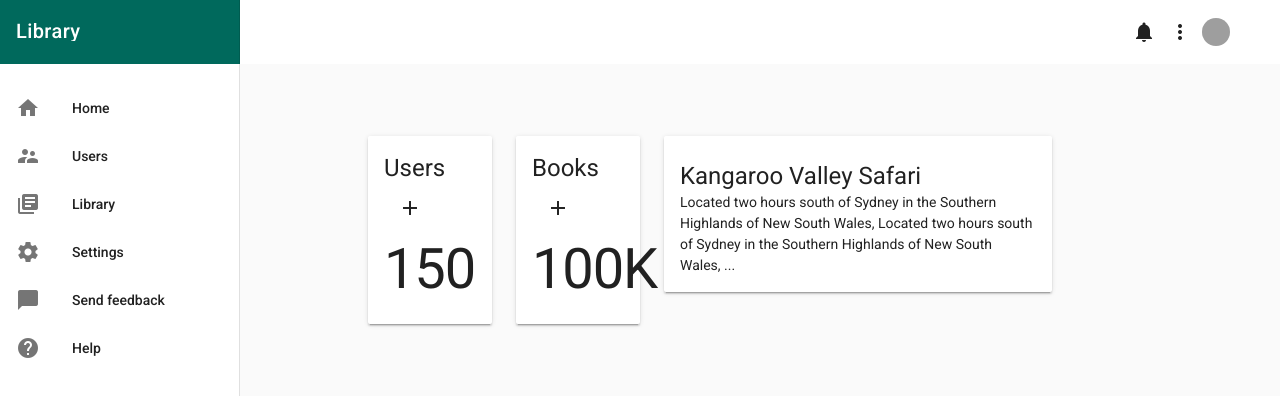
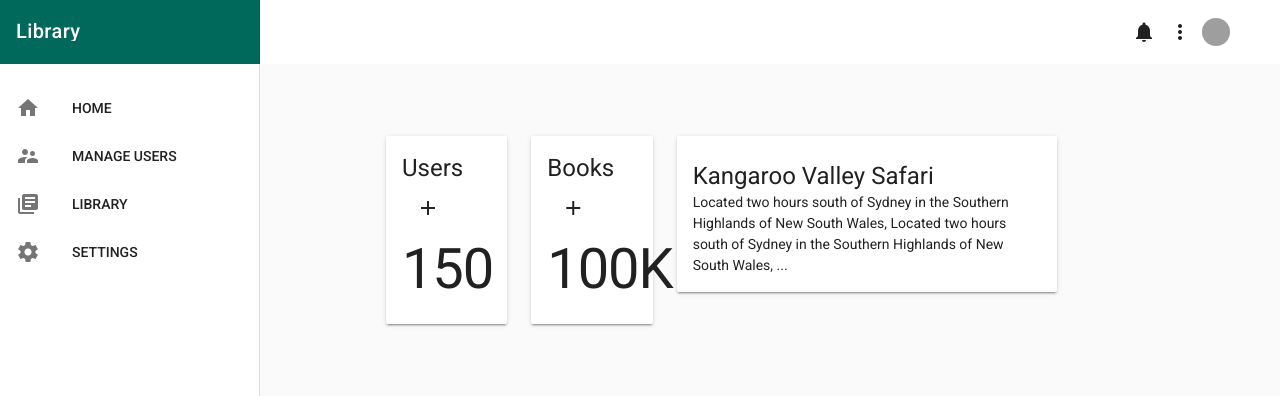
Before and after one commit to mumairofficial/library-management, a Vue app: page /#/ in a window 1280 px wide. Shown: the top 396 px of the page. Built offline with nearby package versions, Linux system fonts and the light colour scheme; grey boxes are pictures that could not be loaded.

Commit message:
fix(refactoring and manu names are now in upper case):

```diff
--- a/src/shared/NavigationDrawer.vue
+++ b/src/shared/NavigationDrawer.vue
@@ -3,7 +3,7 @@
       permanent
       app
       v-model="drawer"
-      width="240">
+      width="260">
       <v-list class="p-t-0">
         <v-list-tile dark class="teal darken-3 branding">
           <v-list-tile-content class="mt-14">
@@ -28,6 +28,7 @@
               <a href="#!" class="body-2 black--text">EDIT</a>
             </v-flex>
           </v-layout>
+
           <v-list-group
             v-else-if="item.children"
             v-model="item.model"
@@ -53,6 +54,7 @@
               </v-list-tile-content>
             </v-list-tile>
           </v-list-group>
+
           <v-list-tile v-else @click="" ripple :key="item.text">
             <v-list-tile-action>
               <v-icon>{{ item.icon }}</v-icon>
@@ -82,19 +84,16 @@
 }
 </style>
 
-
 <script>
 export default {
   name: 'NavigationDrawer',
   data: () => ({
     drawer: null,
     menuItems: [
-      { icon: 'home', text: 'Home' },
-      { icon: 'supervisor_account', text: 'Users' },
-      { icon: 'library_books', text: 'Library' },
-      { icon: 'settings', text: 'Settings' },
-      { icon: 'chat_bubble', text: 'Send feedback' },
-      { icon: 'help', text: 'Help' }
+      { icon: 'home', text: 'HOME' },
+      { icon: 'supervisor_account', text: 'MANAGE USERS' },
+      { icon: 'library_books', text: 'LIBRARY' },
+      { icon: 'settings', text: 'SETTINGS' }
     ]
   })
 }
--- a/src/shared/Toolbar.vue
+++ b/src/shared/Toolbar.vue
@@ -72,7 +72,6 @@
 }
 </style>
 
-
 <script>
 export default {
   name: 'Toolbar',
@@ -84,5 +83,5 @@ export default {
       { title: 'Help' }
     ]
   })
-};
+}
 </script>
```
